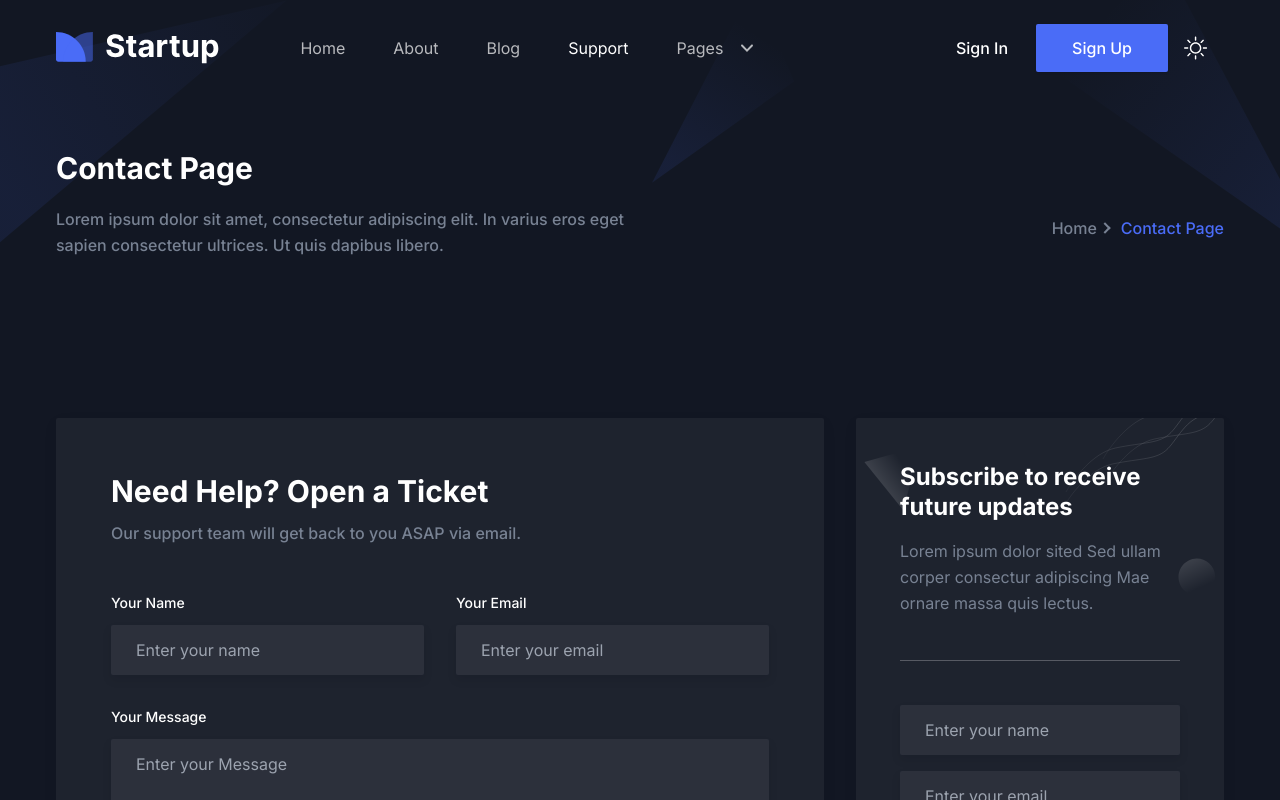
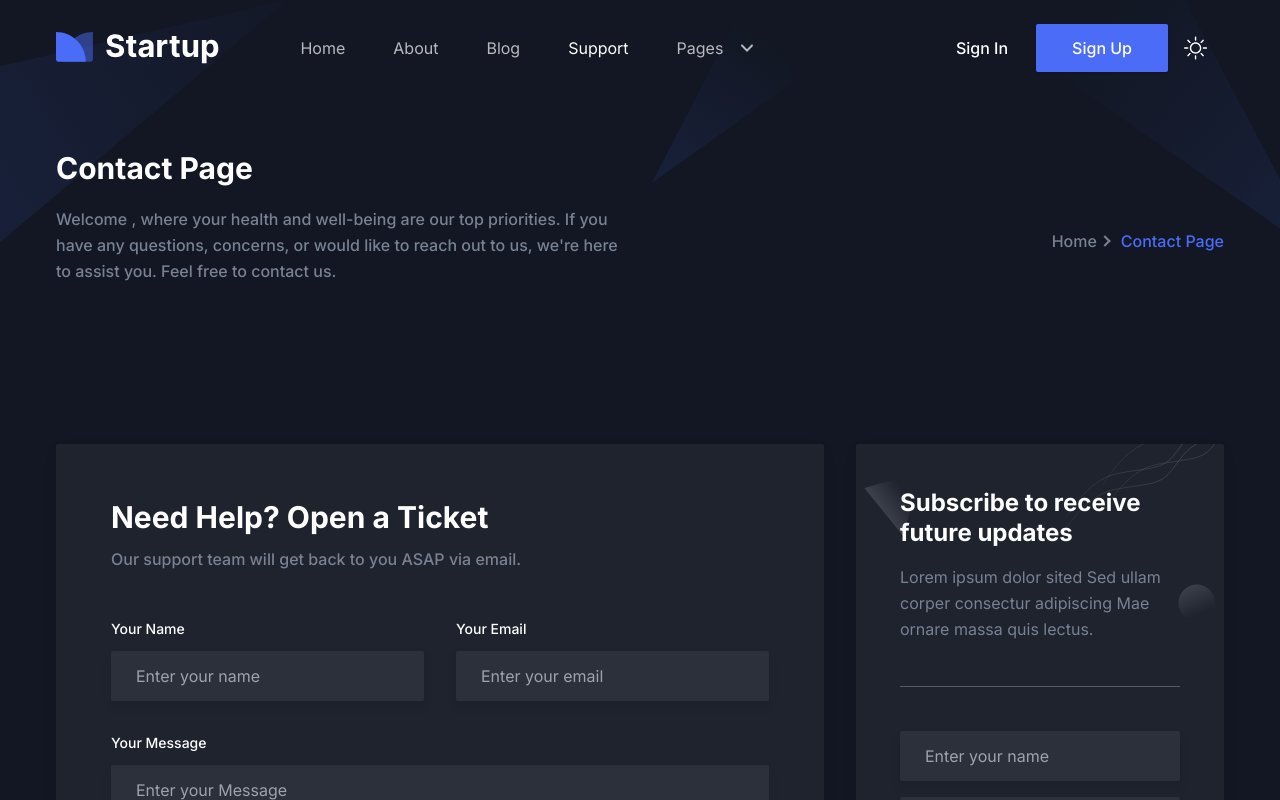
Before and after one commit to VanshBhargava/hospital-management, a Next.js app: page /contact in a window 1280 px wide. Shown: the top 800 px of the page. Built offline with nearby package versions, Linux system fonts and the light colour scheme.

Commit message:
updated the contact page

```diff
--- a/app/contact/page.tsx
+++ b/app/contact/page.tsx
@@ -14,7 +14,8 @@ const ContactPage = () => {
     <>
       <Breadcrumb
         pageName="Contact Page"
-        description="Lorem ipsum dolor sit amet, consectetur adipiscing elit. In varius eros eget sapien consectetur ultrices. Ut quis dapibus libero."
+        description="
+        Welcome , where your health and well-being are our top priorities. If you have any questions, concerns, or would like to reach out to us, we're here to assist you. Feel free to contact us."
       />
 
       <Contact />
```
